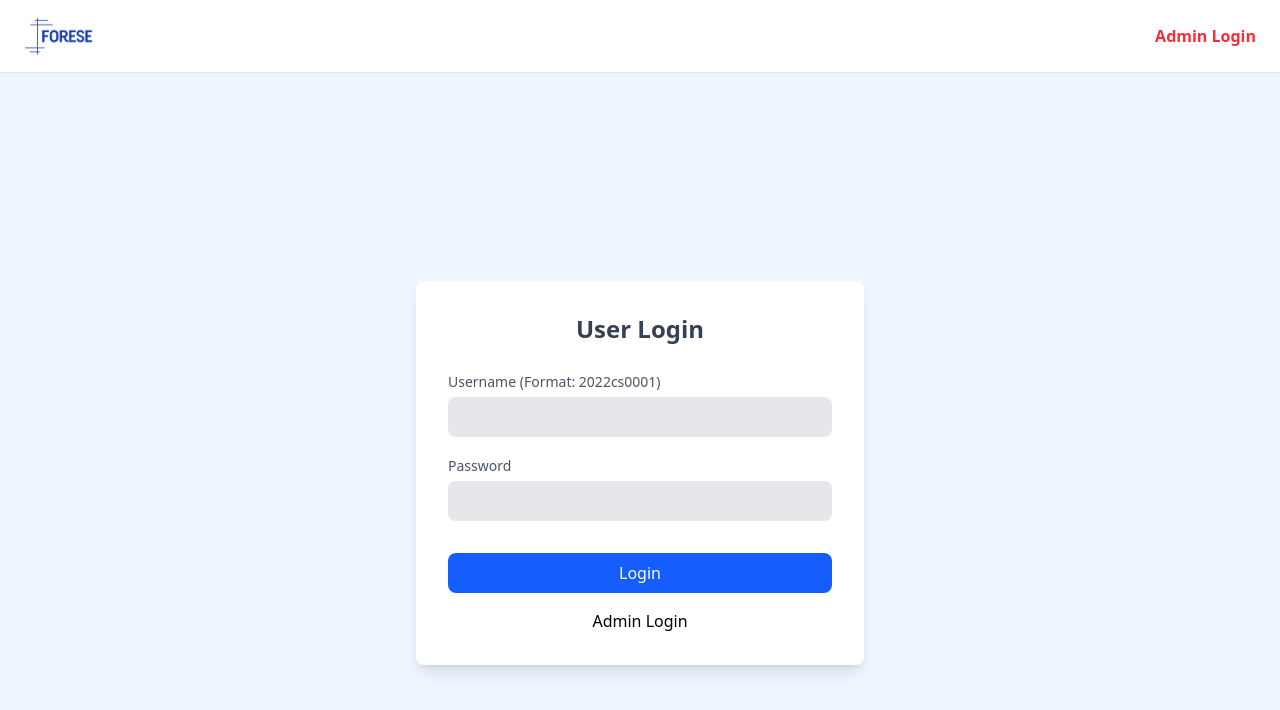
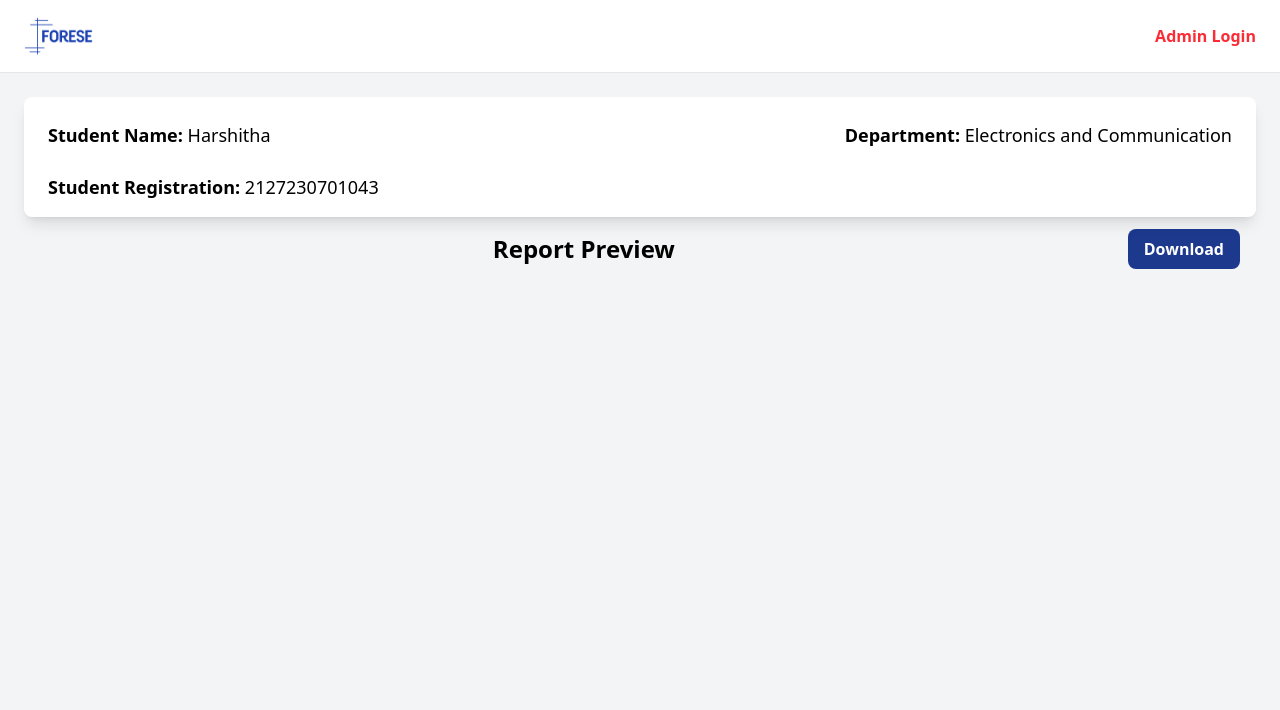
Before and after one commit to mubashir-73/report_generation-, a React (Vite) app: page /admin in a window 1280 px wide. Shown: the top 710 px of the page. Built offline with nearby package versions, Linux system fonts and the light colour scheme.

Commit message:
finish conditional header and report-card component for admin panel

```diff
--- a/package.json
+++ b/package.json
@@ -11,6 +11,7 @@
   },
   "dependencies": {
     "@tailwindcss/vite": "^4.0.6",
+    "prop-types": "^15.8.1",
     "react": "^19.0.0",
     "react-dom": "^19.0.0",
     "react-router-dom": "^7.1.1",
--- a/src/App.jsx
+++ b/src/App.jsx
@@ -1,19 +1,42 @@
 import "./App.css";
 import Login from "./components/login";
 import { Routes, Route } from "react-router-dom";
-import Layout from "./components/layout";
+import Header from "./components/header";
+import ReportPage from "./components/reportpage";
 
 function App() {
   return (
     <>
+      {/* Display Header globally */}
       <Routes>
-        <Route path="/" element={<Layout />}>
-          <Route path="/" element={<Login />} />
-        </Route>
-        <Route path="/admin" element={<Layout />}>
-          <Route path="/admin" element={<Login />} />
-        </Route>
-      </Routes>
+        {/* Root Route */}
+        <Route
+          path="/"
+          element={
+            <>
+              <Header loggedin="false" /> <Login />
+            </>
+          }
+        />
+
+        {/* Admin Route */}
+        <Route
+          path="/admin"
+          element={
+            <>
+              <Header loggedin="false" /> <ReportPage />
+            </>
+          }
+        />
+        <Route
+          path="/report"
+          element={
+            <>
+              <Header loggedin="true" /> <ReportPage />
+            </>
+          }
+        />
+      </Routes>{" "}
     </>
   );
 }
--- a/src/components/header.jsx
+++ b/src/components/header.jsx
@@ -1,10 +1,8 @@
+import PropTypes from "prop-types";
 import { Link } from "react-router-dom";
 import logo from "../assets/login-logo-small.png";
-import { LayoutContext } from "../context/LayoutContext";
-import { useContext } from "react";
 
-export default function Header() {
-  const { layoutType } = useContext(LayoutContext);
+export default function Header(props) {
   return (
     <nav className="shadow-sm border-b border-gray-200 bg-white z-40">
       {" "}
@@ -14,7 +12,7 @@ export default function Header() {
         </div>
         <div className="space-x-6">
           <div className="text-red-500 hover:text-red-600 font-semibold transition duration-300">
-            {layoutType === "/admin" || layoutType === "/report" ? (
+            {props.loggedin == "true" ? (
               <button className="bg-white rounded-md text-blue-400">
                 Logout
               </button>
@@ -27,3 +25,7 @@ export default function Header() {
     </nav>
   );
 }
+
+Header.propTypes = {
+  loggedin: PropTypes.string.isRequired, // Ensure loggedin is a boolean and required
+};
--- a/src/components/layout.jsx
+++ b/src/components/layout.jsx
@@ -1,10 +1,8 @@
 import { Outlet } from "react-router-dom";
-import Header from "./header";
 
 const Layout = () => {
   return (
     <>
-      <Header />
       <Outlet />
     </>
   );
--- /dev/null
+++ b/src/components/reportcard.jsx
@@ -0,0 +1,22 @@
+export default function ReportCard() {
+  return (
+    <div className="w-full  h-30 max-w-10xl bg-white p-6 rounded-lg shadow-lg relative">
+      {/* Student Info */}
+      <div className="flex justify-between px-0">
+        <div className=" flex  flex-col text-lg gap-6">
+          <p>
+            <strong>Student Name:</strong> Harshitha
+          </p>
+          <p>
+            <strong>Student Registration:</strong> 2127230701043
+          </p>
+        </div>
+        <div className="text-lg ">
+          <p>
+            <strong>Department:</strong> Electronics and Communication
+          </p>
+        </div>
+      </div>
+    </div>
+  );
+}
--- a/src/components/reportpage.jsx
+++ b/src/components/reportpage.jsx
@@ -1,39 +1,19 @@
-import logo from "../assets/login-logo-small.png";
-export default function Header() {
+import ReportCard from "./reportcard";
+
+export default function ReportPage() {
   return (
-    <><nav className="bg-slate-300 shadow-md">
-      <div className="container mx-auto flex justify-between items-center py-4 px-6">
-
-        {/* Left: Forese Logo */}
-        <div className="flex items-center space-x-3">
-          <img src={logo} alt="Forese Logo" className="h-10 w-auto" />
-        </div>
-
-        {/* Right: Logout Button */}
-        <button className="bg-blue-900 hover:bg-blue-800 text-white px-4 py-2 rounded-lg font-semibold transition duration-300">
-          Logout
-        </button>
-      </div>
-    </nav><div className="w-full h-screen p-6 bg-gray-100">
-        <div className="w-full max-w-10xl bg-white p-6 rounded-lg shadow-lg relative">
-          {/* Student Info */}
-          <div className="flex justify-between px-0">
-            <div className="text-lg">
-              <p><strong>Student Name:</strong> Harshitha</p>
-              <p><strong>Student Registration:</strong> 2127230701043</p>
-            </div>
-            <div className="text-lg pr-[30rem]">
-              <p><strong>Department:</strong> Electronics and Communication</p>
-            </div>
-          </div>
-        </div>
-
+    <>
+      <div className="w-full h-screen p-6 bg-gray-100">
+        <ReportCard />
         <div className="flex justify-between items-center p-3 px-4">
-          <h2 className="text-2xl font-bold text-center flex-1">Report Preview</h2>
+          <h2 className="text-2xl font-bold text-center flex-1">
+            Report Preview
+          </h2>
           <button className="bg-blue-900 hover:bg-blue-800 text-white px-4 py-2 rounded-lg font-semibold transition duration-300">
             Download
           </button>
         </div>
-      </div></>
+      </div>
+    </>
   );
 }
```
Also changed, not shown: 1 other file (tests, documents, lock files or other folders).
